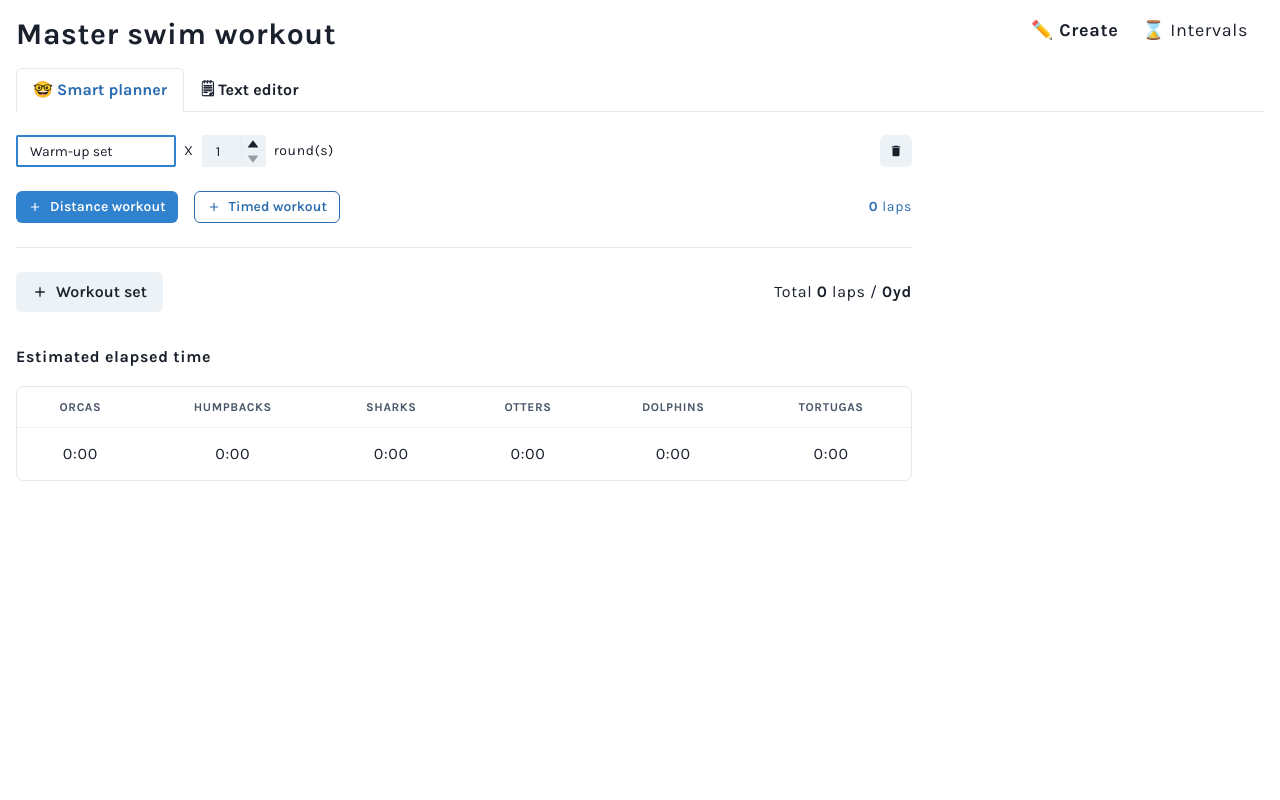
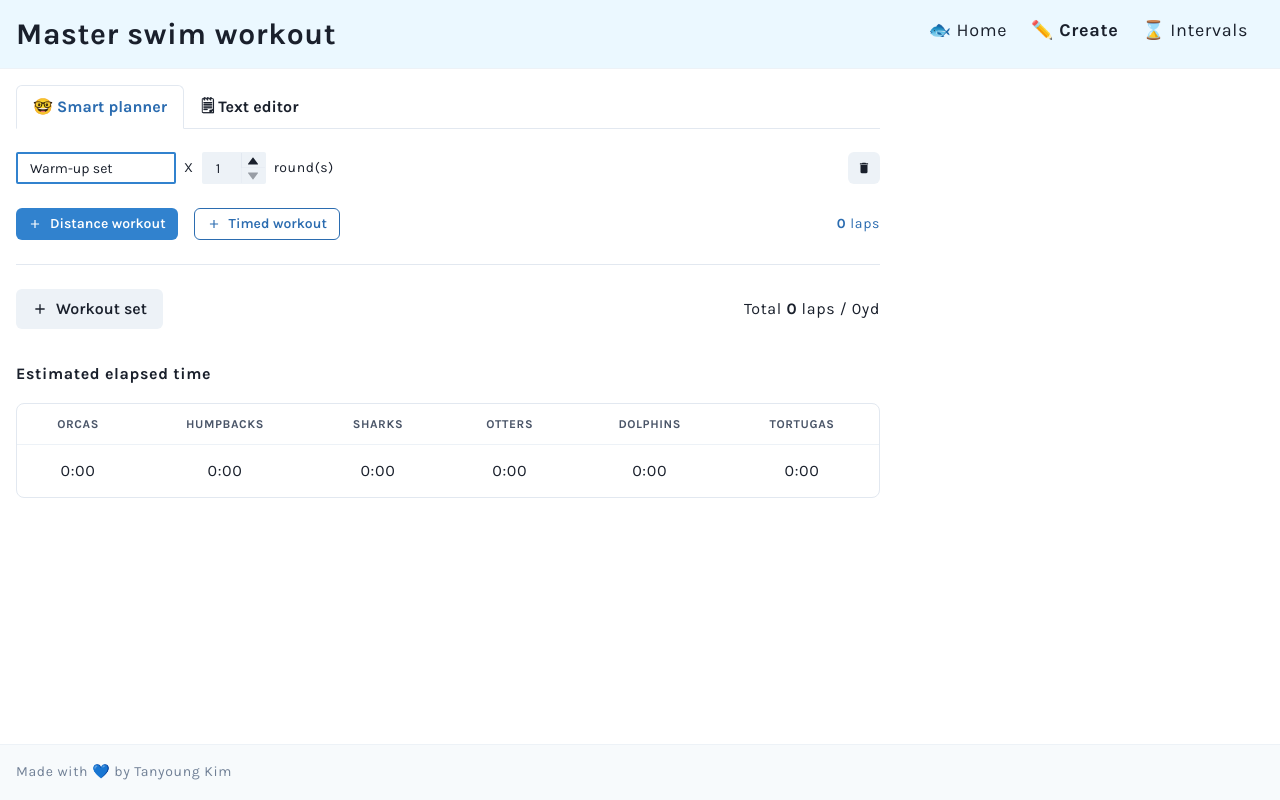
Before and after one commit to tanykim/master-swim-workout, a React (Create React App) app: page /create in a window 1280 px wide. Built offline with nearby package versions, Linux system fonts and the light colour scheme.

Commit message:
Update styles

```diff
--- a/src/App.tsx
+++ b/src/App.tsx
@@ -2,7 +2,7 @@ import React from "react";
 import { Routes, Route } from "react-router-dom";
 import Layout from "./Layout";
 import Intervals from "./Intervals";
-import Planner from "./Planner";
+import Create from "./Create";
 import Welcome from "./Welcome";
 import NoMatch from "./NoMatch";
 
@@ -11,7 +11,7 @@ function App() {
     <Routes>
       <Route path="/" element={<Layout />}>
         <Route index element={<Welcome />} />
-        <Route path="create" element={<Planner />} />
+        <Route path="create" element={<Create />} />
         <Route path="intervals" element={<Intervals />} />
         <Route path="*" element={<NoMatch />} />
       </Route>
--- a/src/Planner.tsx
+++ b/src/Create.tsx
@@ -21,7 +21,7 @@ import { TotalLapsText } from "./TotalLapsText";
 import { TotalDistanceText } from "./TotalDistanceText";
 import TextEditor from "./TextEditor";
 
-export default function Planner() {
+export default function Create() {
   const [workoutGroups, setWorkoutGroups] = useState<SingleWorkoutGroup[]>([
     {
       name: "Warm-up set",
@@ -77,7 +77,7 @@ export default function Planner() {
         <Tab>🗒 Text editor</Tab>
       </TabList>
       <TabPanels>
-        <TabPanel pt={6} pb={4} width="4xl">
+        <TabPanel pt={6} pb={4}>
           <Box mb={8}>
             {workoutGroups.map((group, i) => (
               <Box
@@ -128,7 +128,7 @@ export default function Planner() {
           </Box>
           <ElapsedTimeTable workoutGroups={workoutGroups} />
         </TabPanel>
-        <TabPanel pt={6} pb={4} width="4xl">
+        <TabPanel pt={6} pb={4}>
           <TextEditor
             workoutGroups={workoutGroups}
             totalLaps={totalLaps}
--- a/src/Layout.tsx
+++ b/src/Layout.tsx
@@ -29,21 +29,38 @@ function CustomLink({ children, to, ...props }: LinkProps) {
 export default function Layout() {
   return (
     <ChakraProvider theme={theme}>
-      <Box margin={4}>
-        <Flex justify="space-between">
-          <Link to="/">
-            <Heading as="h1" mb={4} size="lg">
+      <Flex
+        justify="space-between"
+        backgroundColor="blue.50"
+        p={4}
+        borderBottomColor="gray.100"
+        borderBottomWidth={1}
+      >
+        <Heading as="h1" size="lg">
           Master swim workout
         </Heading>
-          </Link>
         <nav>
           <HStack gap={6} px={4}>
+            <CustomLink to="/">🐟 Home</CustomLink>
             <CustomLink to="/create">✏️ Create</CustomLink>
             <CustomLink to="/intervals">⌛ Intervals</CustomLink>
           </HStack>
         </nav>
       </Flex>
+      <Box p={4} mb={16} width="4xl">
         <Outlet />
+      </Box>
+      <Box
+        p={4}
+        backgroundColor="gray.50"
+        position="fixed"
+        width="100%"
+        bottom="0"
+        color="gray.500"
+        borderTopColor="gray.100"
+        borderTopWidth={1}
+      >
+        <Text fontSize="sm">Made with 💙 by Tanyoung Kim</Text>
       </Box>
     </ChakraProvider>
   );
--- a/src/TextEditor.tsx
+++ b/src/TextEditor.tsx
@@ -11,7 +11,14 @@ import CopyToClipboardPlugin from "./editor/CopyToClipboardPlugin";
 import "./editor/editor.css";
 import { editorConfig } from "./editor/editorConfig";
 import { getHtmlString, getSeparateHtmlString } from "./utils/converter";
-import { Box, Radio, RadioGroup, HStack } from "@chakra-ui/react";
+import {
+  Box,
+  Radio,
+  RadioGroup,
+  HStack,
+  Alert,
+  AlertIcon,
+} from "@chakra-ui/react";
 import { useState } from "react";
 import { INTERVAL_BASE } from "./utils/const";
 
@@ -48,6 +55,11 @@ export default function TextEditor({
 
   return (
     <Box>
+      <Alert status="info" mb={4}>
+        <AlertIcon />
+        Workouts created with the smart planner is displayed here. You can
+        modify if you want.
+      </Alert>
       <RadioGroup
         onChange={(v) => setDisplayHtml(v as DisplayType)}
         value={displayHtml}
@@ -68,7 +80,7 @@ export default function TextEditor({
           borderColor="gray.200"
           borderWidth={1}
           borderRadius={8}
-          marginTop={6}
+          marginTop={4}
         >
           <ToolbarPlugin />
           <CopyToClipboardPlugin />
--- a/src/TotalDistanceText.tsx
+++ b/src/TotalDistanceText.tsx
@@ -10,9 +10,7 @@ export function TotalDistanceText({
 }) {
   return (
     <>
-      <Text as="span" fontWeight={700}>
-        {getDistanceFromLaps(totalLaps)}
-      </Text>
+      <Text as="span">{getDistanceFromLaps(totalLaps)}</Text>
       <Text as="span">
         {totalLapsSlowLane !== totalLaps && (
           <Text as="span"> ({getDistanceFromLaps(totalLapsSlowLane)})</Text>
```
Lines whose indentation alone changed are shown as unchanged.
